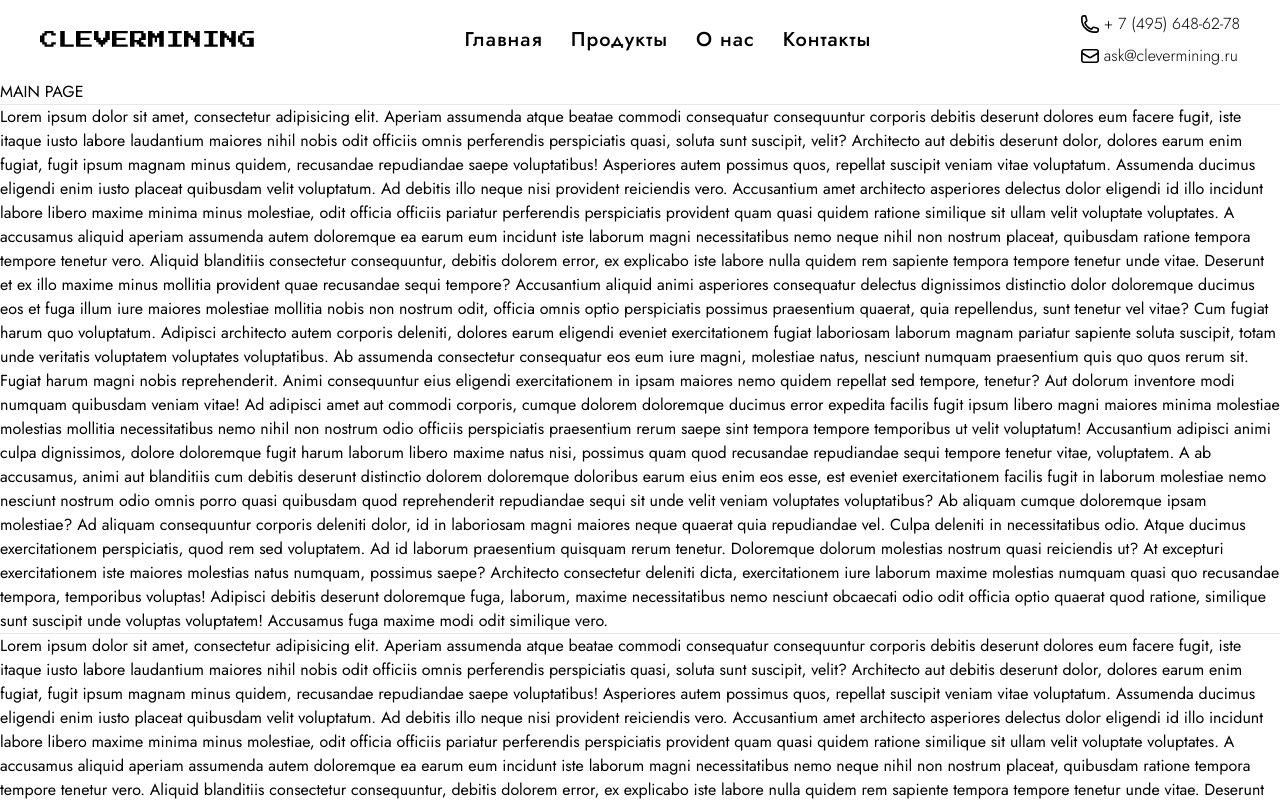
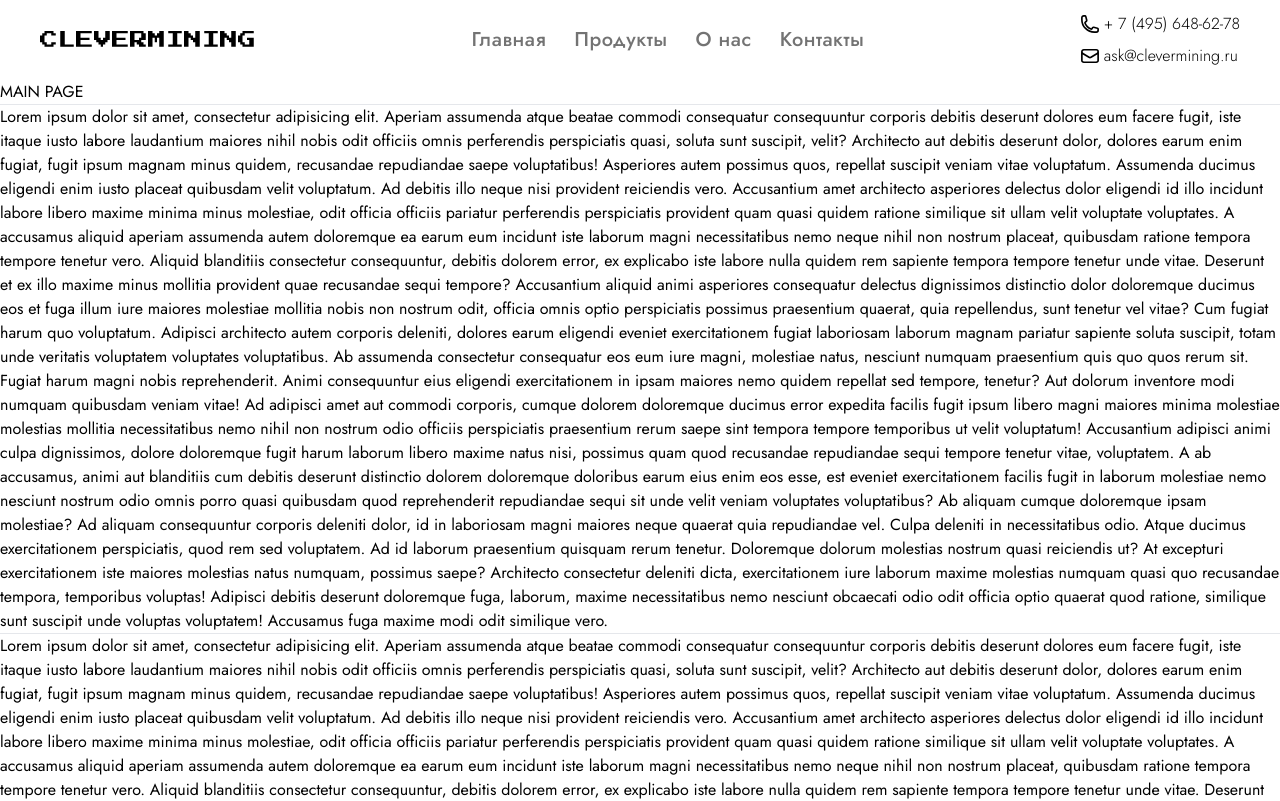
Before and after one commit to AntonRybakou/clevermining, a Next.js app: page / in a window 1280 px wide. Shown: the top 801 px of the page. Built offline with nearby package versions, Linux system fonts and the light colour scheme.

Commit message:
refactor: tailwind config

```diff
--- a/styles/index.css
+++ b/styles/index.css
@@ -21,8 +21,7 @@ html, body {
 }
 
 .header-nav-link {
-    @apply py-1.5 text-xl font-medium tracking-wider;
-    @apply hover:underline hover:underline-offset-2 decoration-2;
+    @apply py-1.5 text-neutral-500 text-xl font-medium tracking-wide hover:text-neutral-900;
 }
 
 .products-sub-menu {
--- a/tailwind.config.js
+++ b/tailwind.config.js
@@ -1,7 +1,6 @@
 /** @type {import('tailwindcss').Config} */
 module.exports = {
   content: [
-    './app/**/*.{js,ts,jsx,tsx}',
     './pages/**/*.{js,ts,jsx,tsx}',
     './components/**/*.{js,ts,jsx,tsx}',
   ],
```
